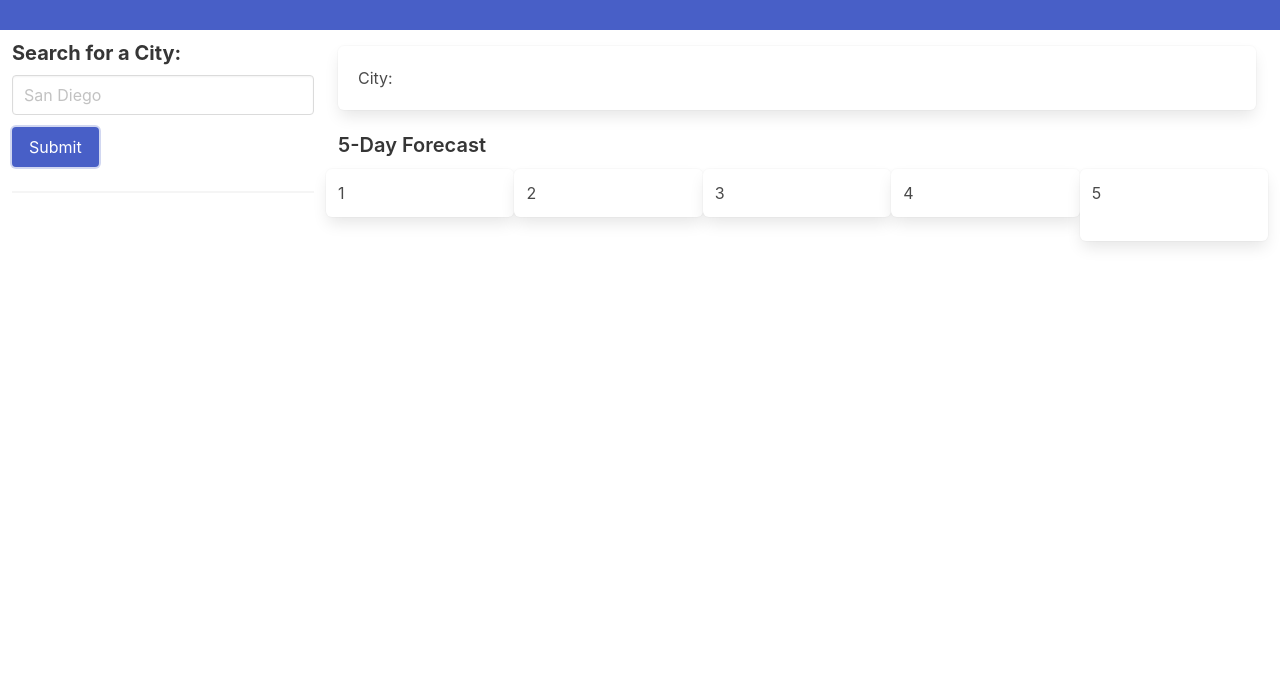
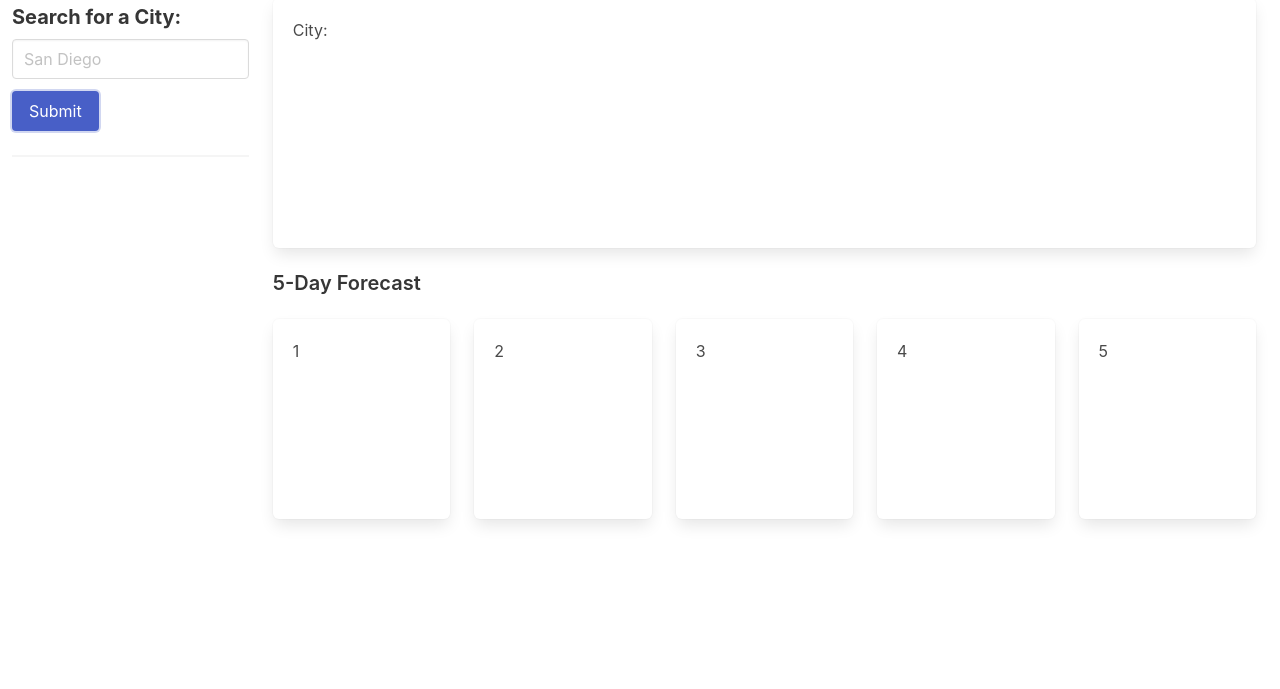
Before and after one commit to jmaraya1229/WeatherDashboard, a plain HTML site: page index.html in a window 1280 px wide. Shown: the part 111-800 px from the top of the page. Drawn offline with nearby package versions, Linux system fonts and the light colour scheme.

Commit message:
properly adjusted layout

```diff
--- a/Assets/CSS/styles.css
+++ b/Assets/CSS/styles.css
@@ -0,0 +1,7 @@
+#current-weather {
+    height: 250px;
+}
+
+.tile {
+    height: 200px;
+}
--- a/index.html
+++ b/index.html
@@ -10,7 +10,7 @@
 </head>
 
 <body>
-    <section class="hero is-link">
+    <section class="hero is-link is-small">
         <div class="hero-body">
             <p class="title has-text-centered is-2">
                 Weather Dashboard
@@ -18,10 +18,11 @@
         </div>
     </section>
 
-    <div class="columns is-vcentered">
-        <div class="column is-one-quarter ml-3">
+    <div class="columns" style="height: 100%">
+        <div class="column is-one-fifth ml-3">
             <form id="city-form">
                 <div class="field">
+                    <br>
                     <label class="label title is-5">Search for a City:</label>
                     <div class="control">
                     <input class="input" id="city-text" placeholder="San Diego">
@@ -39,21 +40,31 @@
             </div>
 
             <h2 class="title is-5">5-Day Forecast</h2>
-                <div class="columns" id="forecasts">
-                    <div class="box column">
-                        1
+                <div class="tile is-ancestor" id="forecasts">
+                    <div class="tile is-parent">
+                        <div class="tile is-child box">
+                            1
+                        </div>
                     </div>
-                    <div class="box column">
-                        2
+                    <div class="tile is-parent">
+                        <div class="tile is-child box">
+                            2
+                        </div>
                     </div>
-                    <div class="box column">
-                        3
+                    <div class="tile is-parent">
+                        <div class="tile is-child box">
+                            3
+                        </div>
                     </div>
-                    <div class="box column">
-                        4
+                    <div class="tile is-parent">
+                        <div class="tile is-child box">
+                            4
+                        </div>
                     </div>
-                    <div class="box column">
-                        5
+                    <div class="tile is-parent">
+                        <div class="tile is-child box">
+                            5
+                        </div>
                     </div>
                 </div>
         </div>
```
